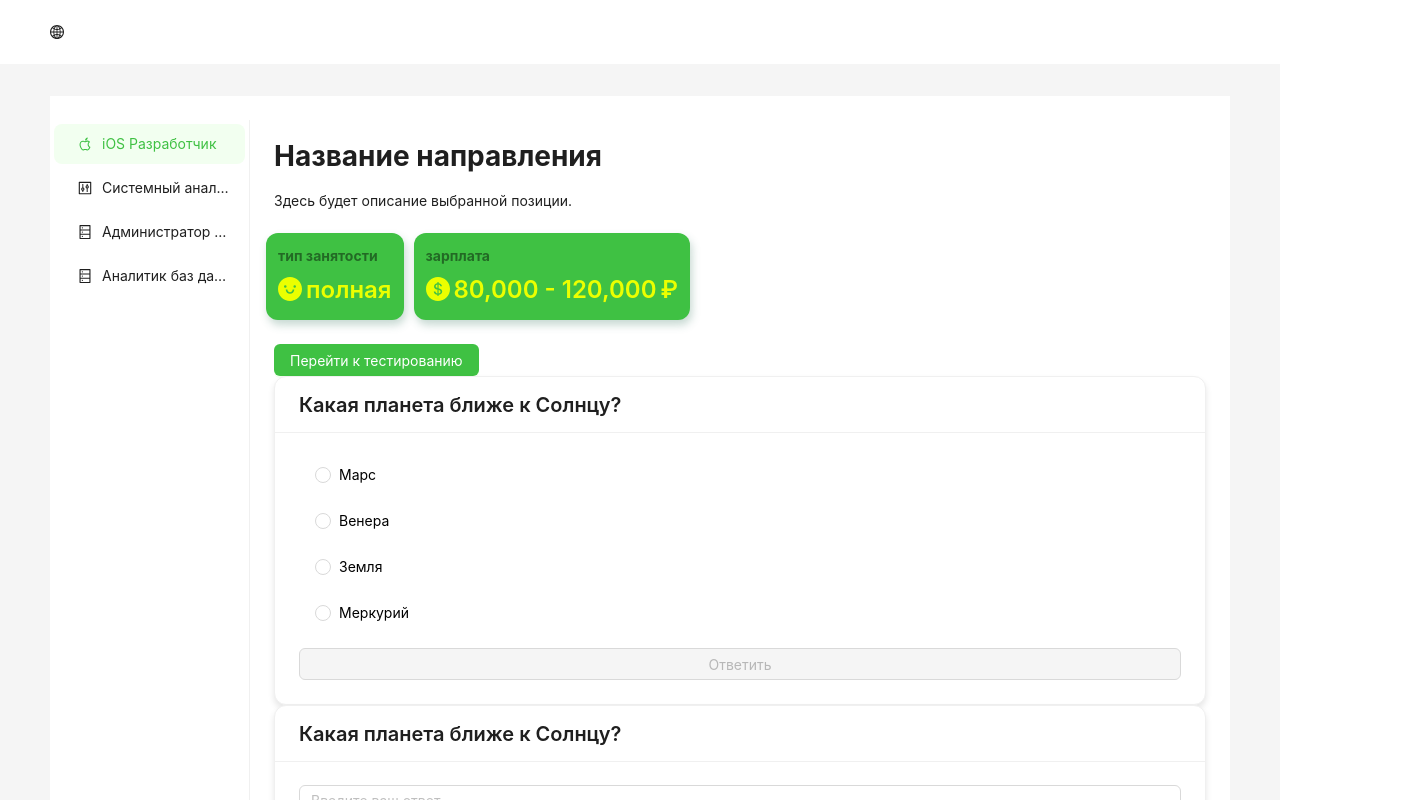
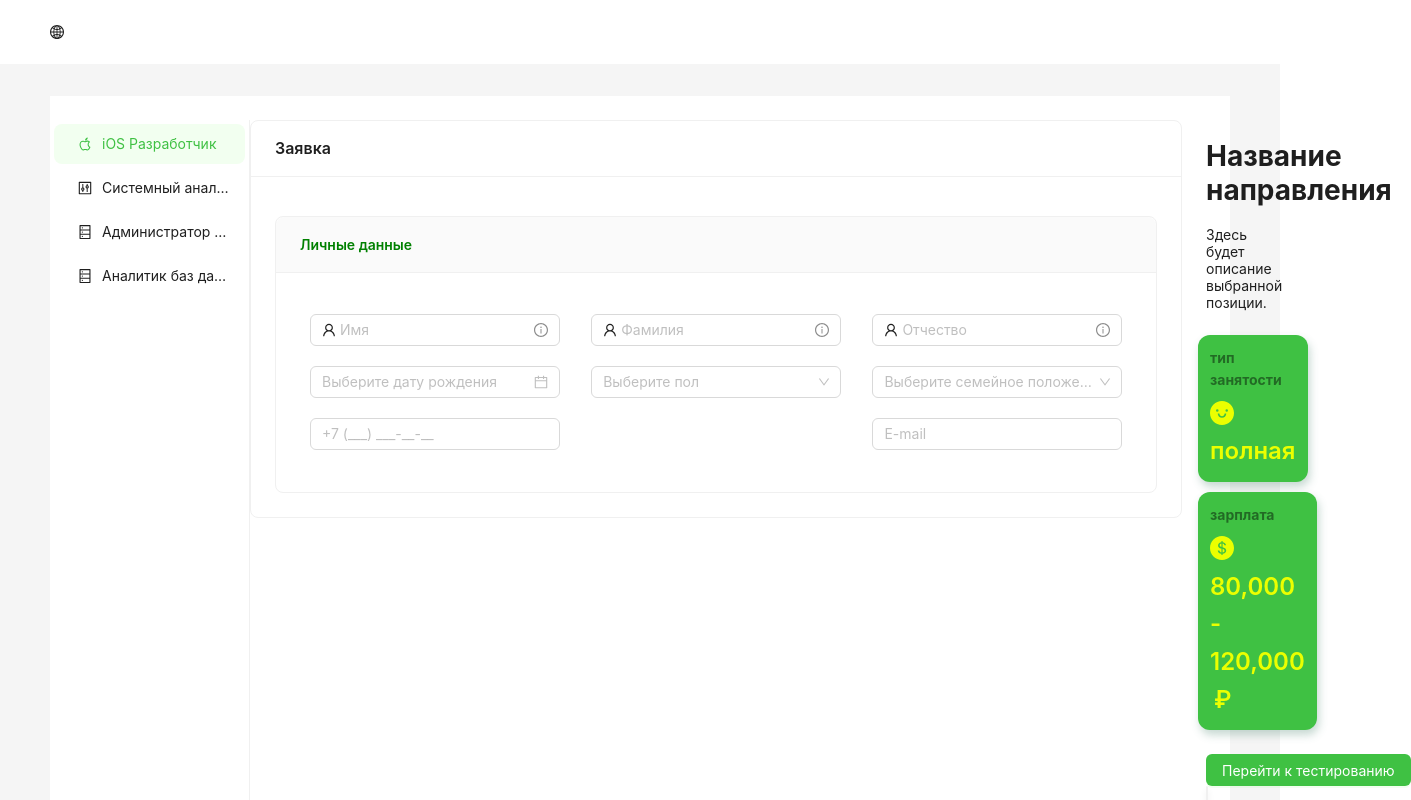
Before and after one commit to S1lveRain/center-invst-hack-front, a React (Create React App) app: page / in a window 1280 px wide. Shown: the top 800 px of the page, 1411 px wide, since content can reach past the window. Built offline with nearby package versions, Linux system fonts and the light colour scheme.

Commit message:
Fix datepicker

```diff
--- a/src/App.tsx
+++ b/src/App.tsx
@@ -8,6 +8,7 @@ import {TestPage} from "./pages/TestPage/TestPage";
 import {data, vacancyList} from "./app/dataExample";
 import {VacancyWindow} from "./components/VacancyWindow/VacancyWindow";
 import { SelectVacancy } from "./components/SelectVacancy/SelectVacancy";
+import {ApplicationForm} from "./pages/ApplicationForm/ApplicationForm";
 
 const { Header, Content, Footer, Sider } = Layout;
 
@@ -35,6 +36,7 @@ const App: React.FC = () => {
                   ))}
               </Menu>
           </Sider>
+            <ApplicationForm/>
           <Content style={{ padding: "0 24px", minHeight: 280 }}>
               <Routes>
                   <Route path="/" element={<TestPage />}/>
--- a/src/pages/ApplicationForm/ApplicationForm.tsx
+++ b/src/pages/ApplicationForm/ApplicationForm.tsx
@@ -7,9 +7,12 @@ import dayjs from "dayjs";
 const {Option} = Select;
 
 const disabledDate = (current: any) => {
-    const minimumAge = moment().subtract(18, 'year');
-    return current && current.isBefore(minimumAge, 'day');
+    const currentDate = moment();
+    const minimumBirthDate = currentDate.subtract(18, 'years');
+    return current && current.isAfter(minimumBirthDate, 'day');
 };
+
+
 
 const genderOptions = [
     {value: 'male', label: 'Мужской'},
```
